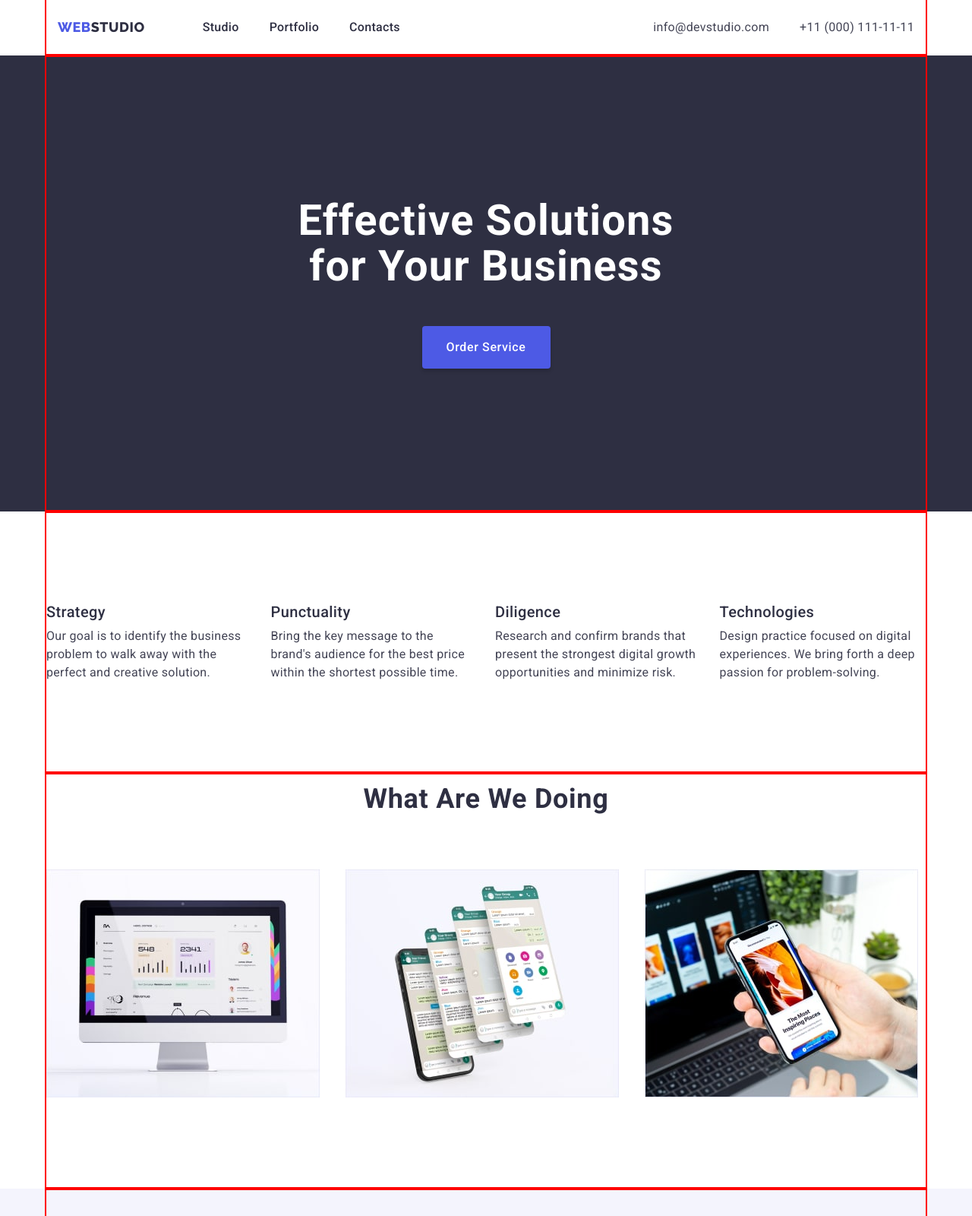
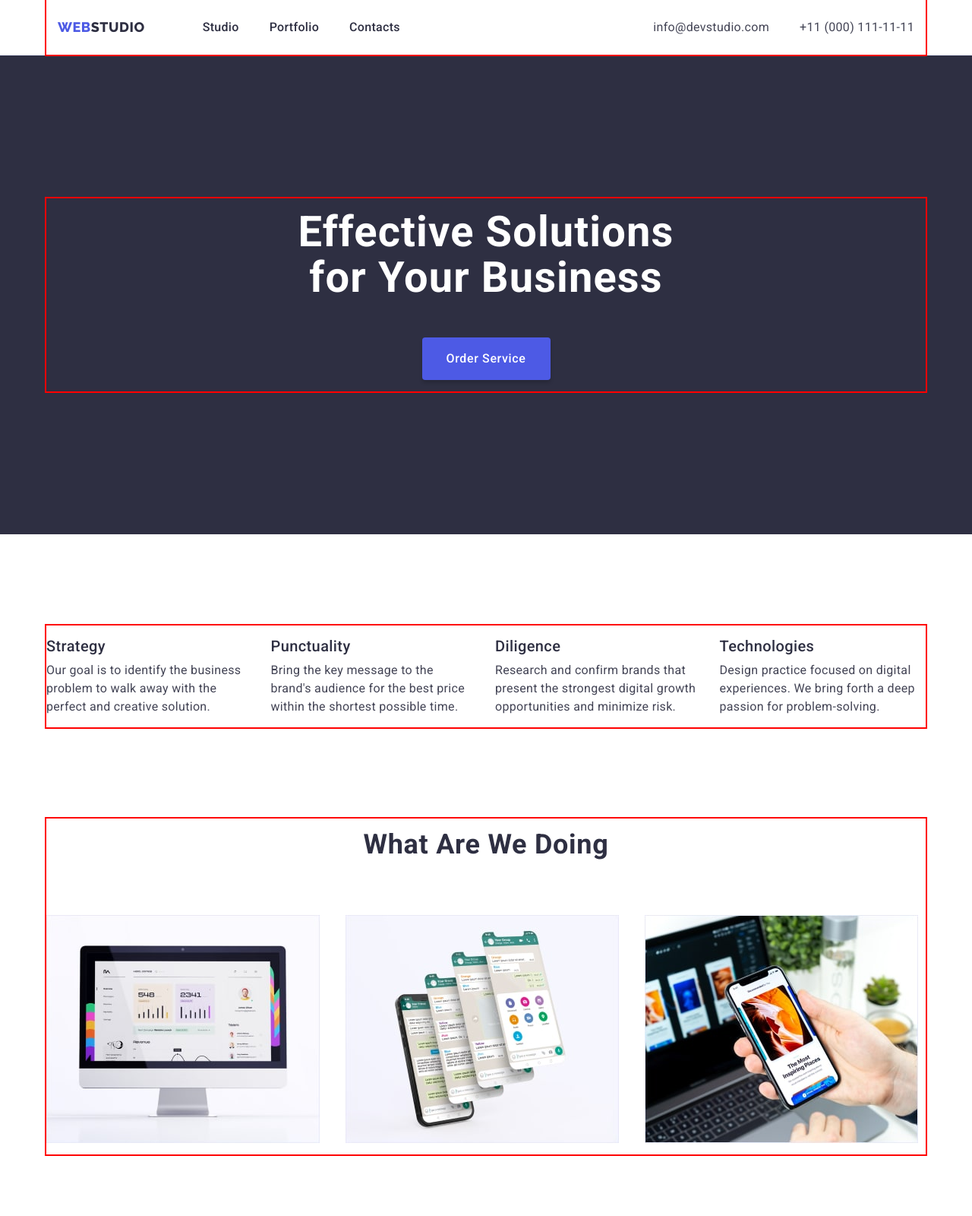
Before and after one commit to Valentyna1402/goit-markup-hw-03, a plain HTML site: page index.html in a window 1280 px wide. Shown: the top 1600 px of the page at 76% size. Drawn offline with nearby package versions, Linux system fonts and the light colour scheme.

Commit message:
homework3-3

```diff
--- a/css/styles.css
+++ b/css/styles.css
@@ -78,10 +78,13 @@ ol {
 
 /* ---------------HEADER--------------------- */
 
+.header {
+  border-bottom: 1px solid #e7e9fc;
+}
+
 .header-container {
   display: flex;
   padding: 0 15px;
-  border-bottom: 1px solid #e7e9fc;
 }
 
 .logo-header {
@@ -108,6 +111,9 @@ ol {
   display: flex;
   align-items: center;
   gap: 40px;
+}
+
+.header-nav-link {
   padding: 24px 0;
 }
 
@@ -158,9 +164,6 @@ ol {
 .order {
   background-color: var(--navy-color);
   display: flex;
-}
-
-.order-container {
   padding: 188px 0;
 }
 
@@ -194,7 +197,7 @@ ol {
 
 /* ------------------VALUES--------------------- */
 
-.values-container {
+.values {
   padding: 120px 0;
 }
 
@@ -223,7 +226,7 @@ ol {
 
 /* ---------------DIRECTIONS--------------------- */
 
-.directions-container {
+.directions {
   padding-bottom: 120px;
 }
 
@@ -249,12 +252,9 @@ ol {
 
 /* ---------------TEAM--------------------- */
 
-.team-container {
-  padding: 120px 0;
-}
-
 .team {
   background-color: var(--cloud-color);
+  padding: 120px 0;
 }
 
 .team-list {
@@ -342,7 +342,7 @@ ol {
 /* ---------------PORTFOLIO--------------------- */
 /* ---------------FILTER--------------------- */
 
-.portfolio-container {
+.portfolio {
   padding-top: 96px;
   padding-bottom: 120px;
 }
```
